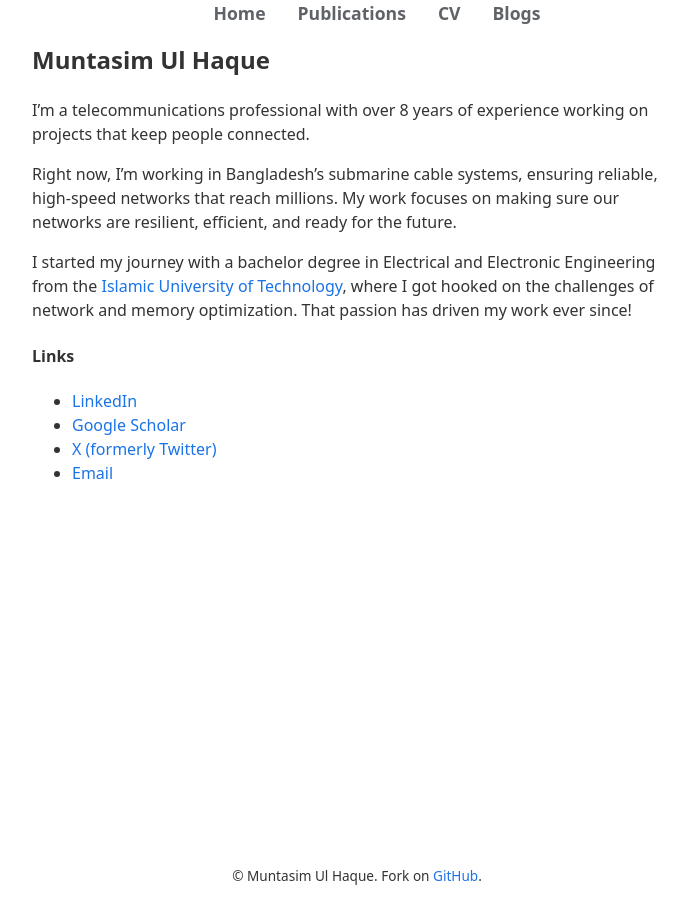
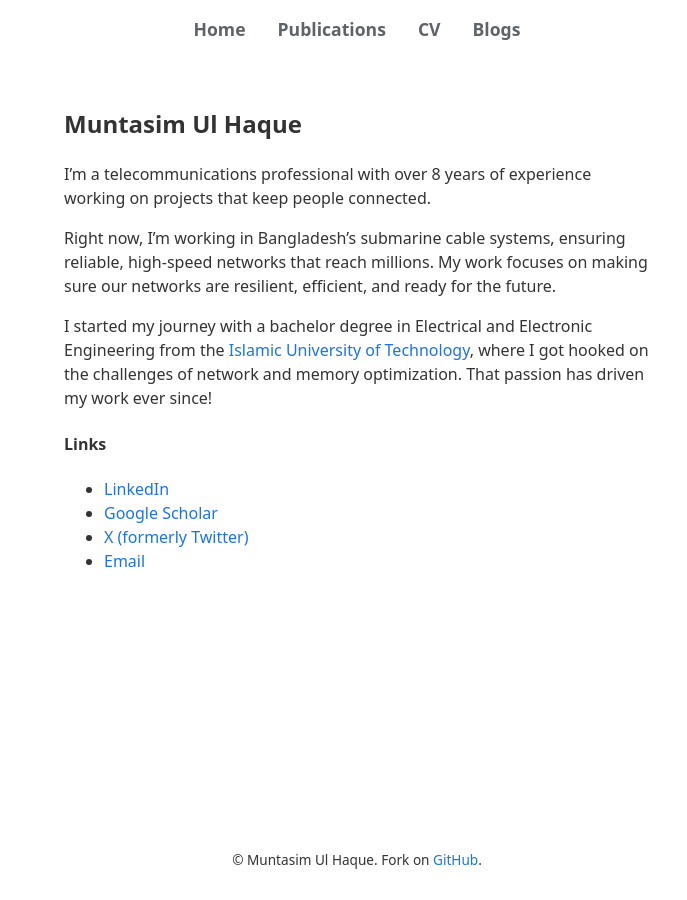
Before and after one commit to muntasimulhaque/muntasimulhaque.github.io, a Jekyll site: the page built from index.md, in a window 1280 px wide. Shown: the whole page, without its empty margins (283-970 px from the left). Built offline with Jekyll 4.4.1, drawn with Linux system fonts in a browser that asks for light colours; our own code applies the rules of GitHub Pages for plain Markdown files.

Commit message:
Update main.css

```diff
--- a/assets/css/main.css
+++ b/assets/css/main.css
@@ -20,6 +20,7 @@ body {
     color: var(--text-color);
     background-color: var(--background-color);
     margin: 0;
+    padding: 0;
     width: 100%;
     overflow-x: hidden;
     display: flex;
@@ -29,6 +30,7 @@ body {
 
 main {
     flex: 1;
+    padding: 2rem;
     max-width: var(--max-content-width);
     margin: 0 auto;
     width: 100%;
@@ -47,6 +49,7 @@ header {
     font-family: system-ui, -apple-system, BlinkMacSystemFont,
                  "Segoe UI", Roboto, Oxygen, Ubuntu, Cantarell,
                  "Open Sans", "Helvetica Neue", sans-serif;
+    padding: 1rem;
     margin-bottom: 1rem;
     position: relative;
     width: 100%;
@@ -80,6 +83,7 @@ a:visited {
 
 nav ul {
     list-style-type: none;
+    padding: 0;
     margin: 0;
     display: flex;
     justify-content: center;
@@ -191,6 +195,7 @@ footer {
                  "Segoe UI", Roboto, Oxygen, Ubuntu, Cantarell,
                  "Open Sans", "Helvetica Neue", sans-serif;
     text-align: center;
+    padding: 1rem;
     color: var(--text-color);
     font-size: 0.85em;
     margin-top: 2rem;
@@ -202,6 +207,7 @@ footer {
 @media (max-width: 768px) {
 
     main {
+        padding: 1rem;
         width: 100%;
     }
 
@@ -240,6 +246,7 @@ footer {
                      "Open Sans", "Helvetica Neue", sans-serif;
         display: block;
         color: var(--navigation-menu-color);
+        padding: 0.5rem 1rem;
         text-decoration: none;
         font-size: 1.10em;
     }
@@ -250,6 +257,7 @@ footer {
                      "Open Sans", "Helvetica Neue", sans-serif;
         display: block;
         color: var(--link-color);
+        padding: 0.5rem 1rem;
         text-decoration: none;
     }
 }
```
